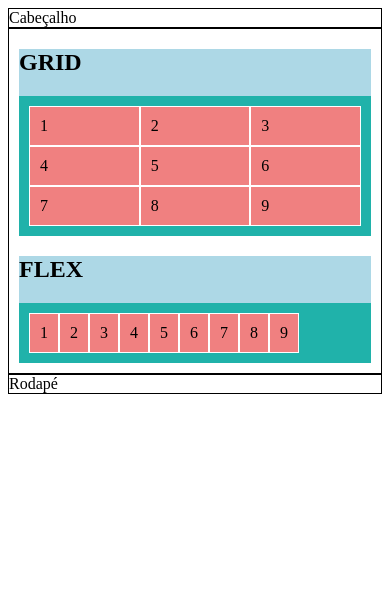
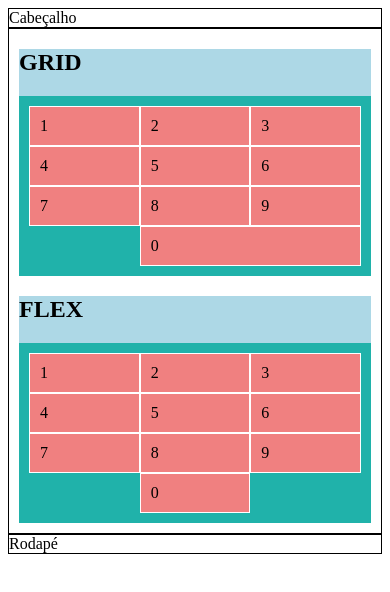
Before and after one commit to varela-backup/2023-IFC-IA22-Optativa-Frontend, a plain HTML site: page responsividade/index.html in a window 390 px wide. Drawn offline with Linux system fonts and the light colour scheme.

Commit message:
responsividade

```diff
--- a/responsividade/index.html
+++ b/responsividade/index.html
@@ -27,6 +27,7 @@
         <div>7</div>
         <div>8</div>
         <div>9</div>
+        <div>0</div>
       </div>
     </section>
 
@@ -42,6 +43,7 @@
         <div>7</div>
         <div>8</div>
         <div>9</div>
+        <div>0</div>
       </div>
     </section>
   </main>
--- a/responsividade/main.css
+++ b/responsividade/main.css
@@ -1,3 +1,7 @@
+* {
+  box-sizing: border-box;
+}
+
 header {
   border: 1px solid black;
 }
@@ -33,14 +37,26 @@ footer {
 /* ---------------------------------------------------------------------------- */
 /* GRID */
 
-main section.grid > div {
+main section.grid>div {
   display: grid;
   grid-template-columns: 1fr 1fr 1fr;
+  align-items: center;
+}
+
+main section.grid>div>div:last-of-type {
+  grid-column-start: 2;
+  grid-column-end: 4;
 }
 
 /* ---------------------------------------------------------------------------- */
 /* FLEX */
 
-main section.flex > div {
+main section.flex>div {
   display: flex;
+  flex-wrap: wrap;
+  justify-content: center;
 }
+
+main section.flex>div>div {
+  width: 33.333%;
+}
```
